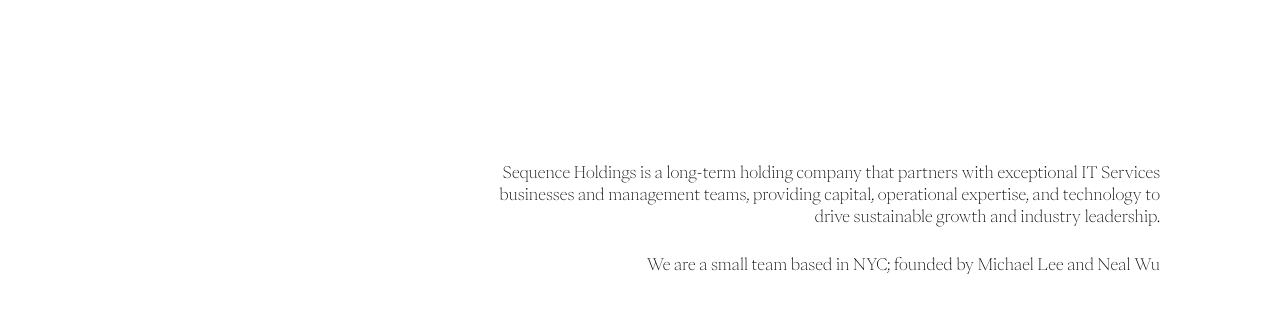
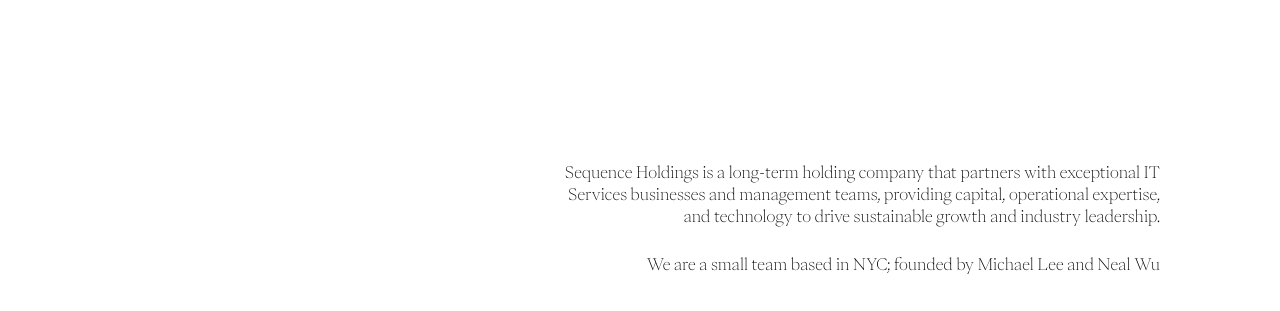
Before and after one commit to ashrafsarwar/stylelight, a plain HTML site: page index.html in a window 1280 px wide. Shown: the part 325-636 px from the top of the page. Drawn offline with Linux system fonts and the light colour scheme.

Commit message:
proportion fixed

```diff
--- a/style.css
+++ b/style.css
@@ -85,7 +85,7 @@
 }
 
 .style-light-content {
-  max-width: 65%;
+  max-width: 58%;
   margin-top: 50px;
 }
 
```
